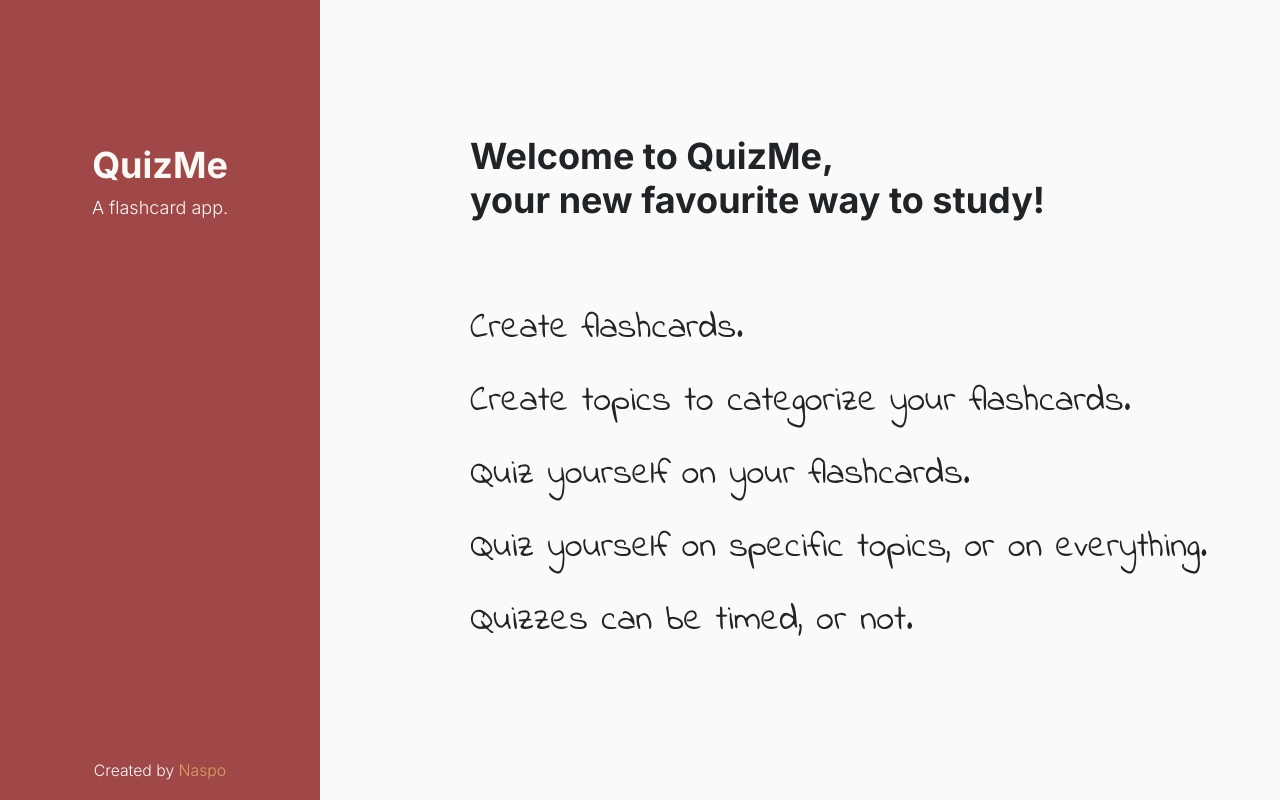
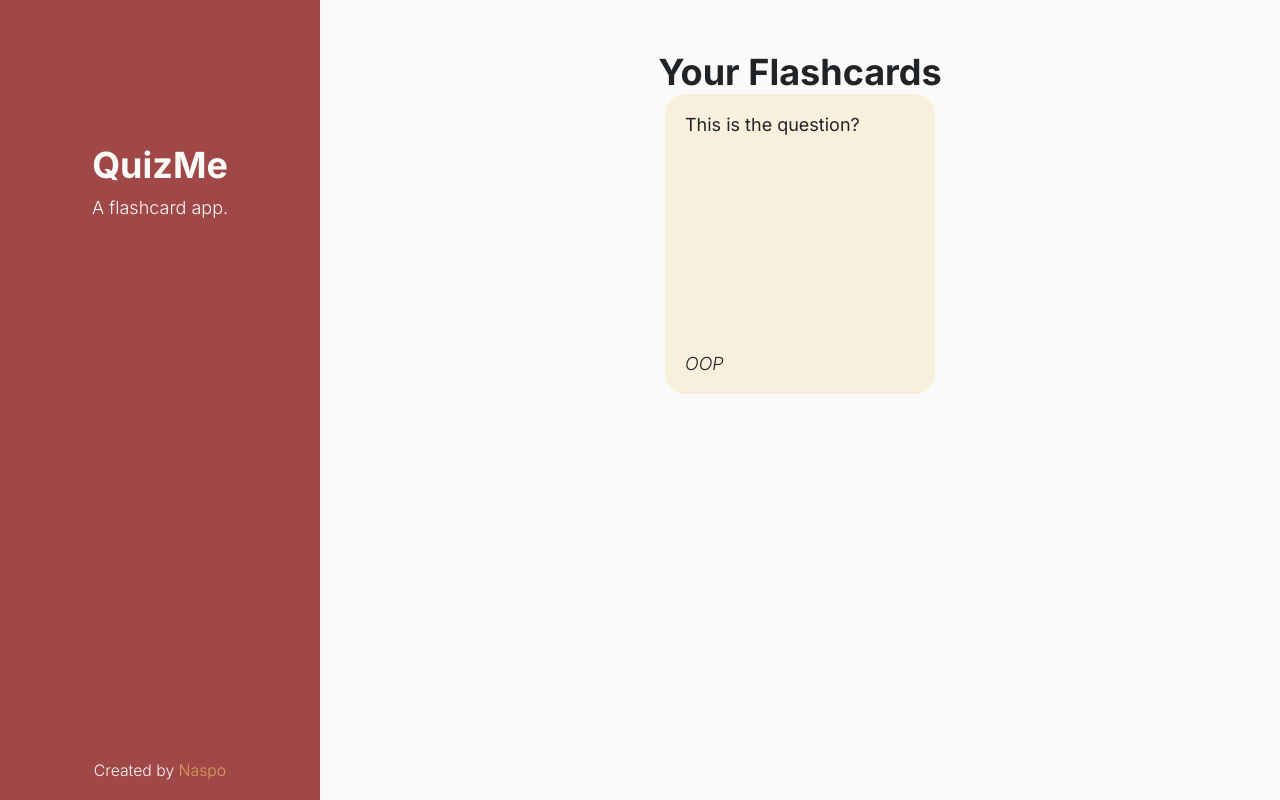
Before and after one commit to NaspoDev/QuizMe, a React (Vite) app in the folder frontend/: page /flashcards in a window 1280 px wide. Built offline with nearby package versions, Linux system fonts and the light colour scheme.

Commit message:
flashcard-flip-effect done

```diff
--- a/frontend/src/App.scss
+++ b/frontend/src/App.scss
@@ -16,5 +16,6 @@
 
   .main-content {
     width: 75%;
+    height: 100%;
   }
 }
--- a/frontend/src/App.tsx
+++ b/frontend/src/App.tsx
@@ -2,6 +2,7 @@ import "./App.scss";
 import Sidebar from "./components/sidebar/Sidebar";
 import LandingPage from "./components/landing_page/LandingPage";
 import { Route, Routes } from "react-router-dom";
+import FlashcardsPage from "./components/flashcards_page/FlashcardsPage";
 
 function App() {
   return (
@@ -10,7 +11,7 @@ function App() {
       <div className="main-content">
         <Routes>
           <Route path="/" element={<LandingPage />} />
-          <Route path="/flashcards" element={<LandingPage />} />
+          <Route path="/flashcards" element={<FlashcardsPage />} />
           <Route path="/topics" element={<LandingPage />} />
           <Route path="/active-quiz" element={<LandingPage />} />
         </Routes>
--- a/frontend/src/components/flashcards_page/FlashcardsPage.scss
+++ b/frontend/src/components/flashcards_page/FlashcardsPage.scss
@@ -2,3 +2,8 @@
 @use "../../utility_styles/variables" as *;
 
 // Flashcards Page styling
+
+.FlashcardsPage {
+  @include displayFlex(column, flex-start, center);
+  padding-top: 50px;
+}
--- a/frontend/src/components/flashcards_page/FlashcardsPage.tsx
+++ b/frontend/src/components/flashcards_page/FlashcardsPage.tsx
@@ -1,10 +1,19 @@
+import EditableFlashcard from "./editable_flashcard/EditableFlashcard";
 import "./FlashcardsPage.scss";
 
 function FlashcardsPage() {
   return (
     <div className="FlashcardsPage">
-      <h1 className="heading">Your Flashcards</h1>
-      <div className="flashcards-display"></div>
+      <h1 className="heading font-bold text-2xl">Your Flashcards</h1>
+      <div className="flashcards-display">
+        <EditableFlashcard
+          id="1"
+          answer="This is the answer!"
+          question="This is the question?"
+          topic="OOP"
+          key={"1"}
+        />
+      </div>
     </div>
   );
 }
--- a/frontend/src/components/flashcards_page/editable_flashcard/EditableFlashcard.scss
+++ b/frontend/src/components/flashcards_page/editable_flashcard/EditableFlashcard.scss
@@ -0,0 +1,47 @@
+@use "../../../utility_styles/mixins" as *;
+@use "../../../utility_styles/variables" as *;
+
+// Editable Flashcard styling
+
+// Majority of this styling is the flip effect.
+.EditableFlashcard {
+  width: 270px;
+  height: 300px;
+  position: relative;
+
+  .container {
+    position: absolute;
+    width: 100%;
+    height: 100%;
+    transform-style: preserve-3d;
+    transition: all 0.5s ease;
+
+    background-color: $beige;
+    border-radius: 20px;
+
+    .front-face {
+      position: absolute;
+      width: 100%;
+      height: 100%;
+      backface-visibility: hidden;
+    }
+
+    .back-face {
+      position: absolute;
+      width: 100%;
+      height: 100%;
+      backface-visibility: hidden;
+      transform: rotateY(180deg);
+    }
+
+    &:hover {
+      transform: rotateY(180deg);
+    }
+
+    .front-face,
+    .back-face {
+      @include displayFlex(column, space-between, flex-start);
+      padding: 20px;
+    }
+  }
+}
--- a/frontend/src/components/flashcards_page/editable_flashcard/EditableFlashcard.tsx
+++ b/frontend/src/components/flashcards_page/editable_flashcard/EditableFlashcard.tsx
@@ -4,7 +4,7 @@ interface EditableFlashcardProps {
   id: string;
   question: string;
   answer: string;
-  topic: string;
+  topic: string | null;
 }
 
 // A flashcard element that can be used to edit said flashcard.
@@ -16,12 +16,27 @@ function EditableFlashcard({
 }: EditableFlashcardProps) {
   return (
     <div className="EditableFlashcard">
-      <div className="question-container">{question}</div>
-      <div className="details-and-buttons">
-        <p className="flashcard-topic">{topic}</p>
-        <div className="flashcard-buttons">
-          {/* icon edit button */}
-          {/* icon delete button */}
+      <div className="container">
+        <div className="front-face">
+          <p className="question">{question}</p>
+          <div className="details-and-buttons">
+            <p className="flashcard-topic font-light-italic">{topic}</p>
+            <div className="flashcard-buttons">
+              {/* icon edit button */}
+              {/* icon delete button */}
+            </div>
+          </div>
+        </div>
+
+        <div className="back-face">
+          <p className="answer">{answer}</p>
+          <div className="details-and-buttons">
+            <p className="flashcard-topic font-light-italic">{topic}</p>
+            <div className="flashcard-buttons">
+              {/* icon edit button */}
+              {/* icon delete button */}
+            </div>
+          </div>
         </div>
       </div>
     </div>
--- a/frontend/src/utility_styles/_variables.scss
+++ b/frontend/src/utility_styles/_variables.scss
@@ -10,6 +10,7 @@ $background-color-white: #fafafa;
 
 // Other colors
 $success-green: #45ac3e;
+$beige: #f9efdd;
 
 // Text colors
 // In typography, its better to not use pure white and pure black for text colors.
```
